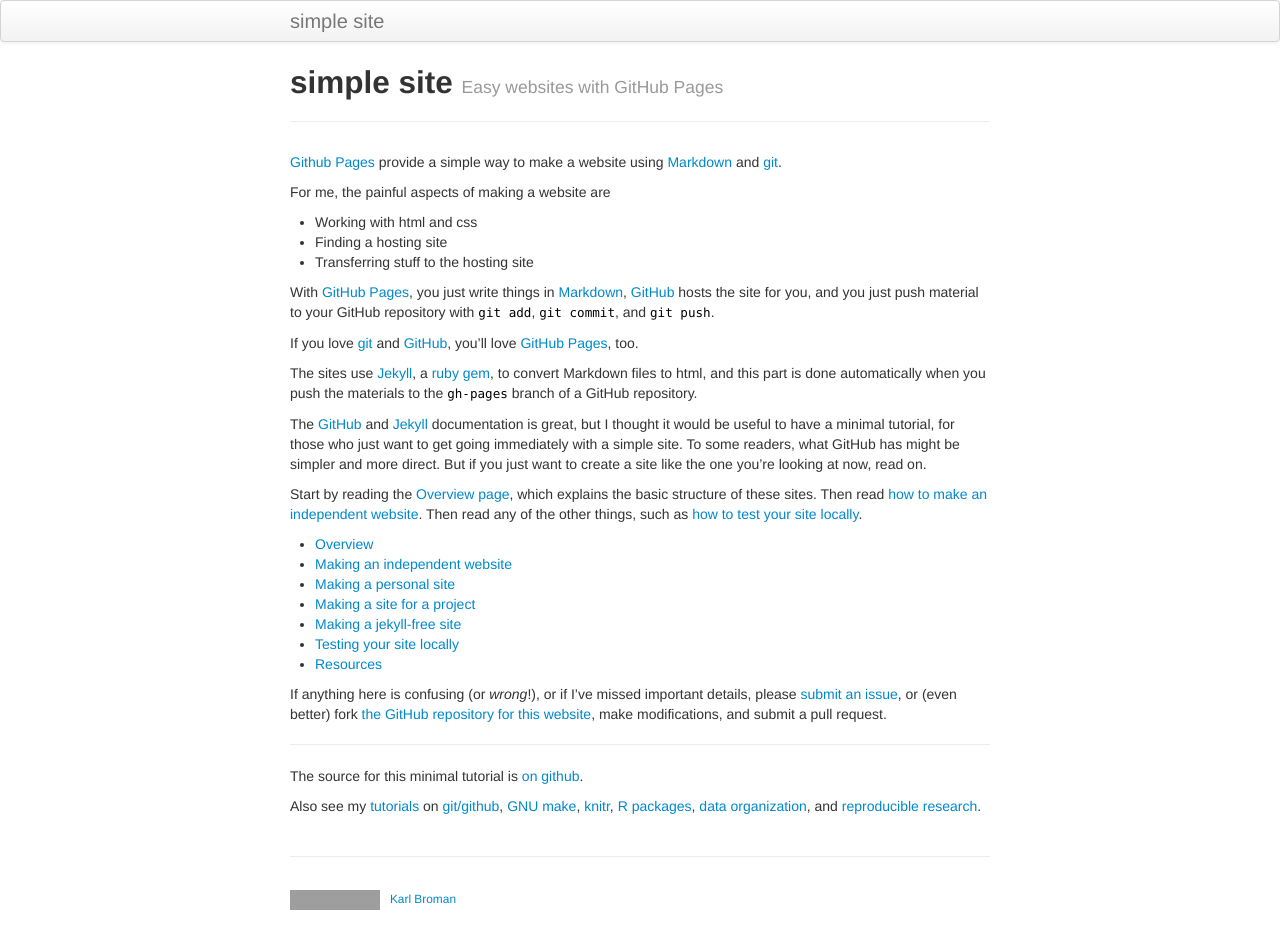
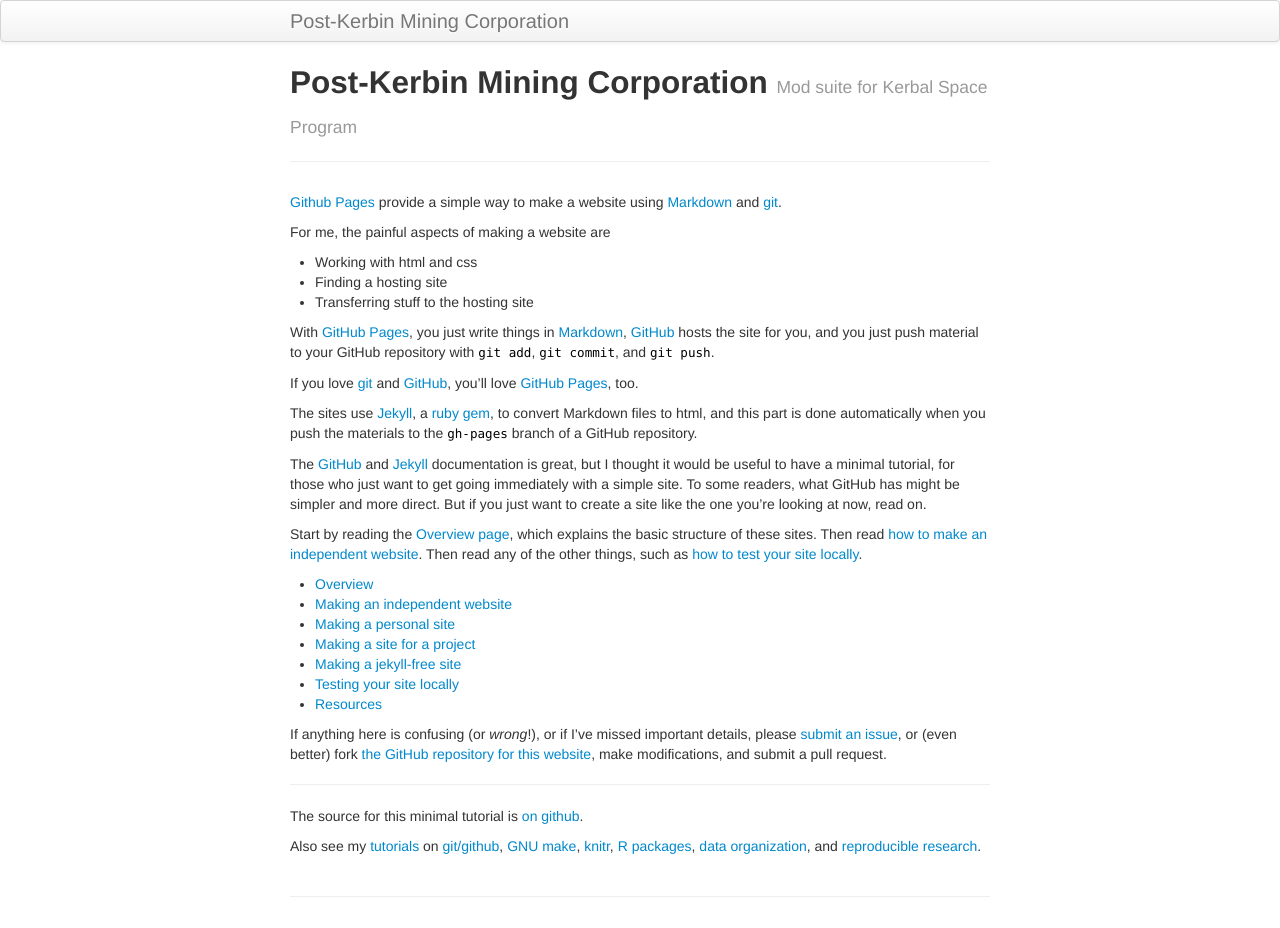
Before and after one commit to ChrisAdderley/post-kerbin, a Jekyll site: the page built from index.md, in a window 1280 px wide. Built offline with Jekyll 4.4.1, drawn with Linux system fonts in a browser that asks for light colours; grey boxes are pictures that could not be loaded.

Commit message:
Adjust configs

```diff
--- a/_config.yml
+++ b/_config.yml
@@ -8,13 +8,12 @@ highlighter: rouge
 # Themes are encouraged to use these universal variables
 # so be sure to set them if your theme uses them.
 #
-title : simple site
+theme: jekyll-theme-slate
+
+title : Post-Kerbin Mining Corporation
 author :
-  name : Karl Broman
-  email : kbroman@gmail.com
-  github : kbroman
-  twitter : kwbroman
-  feedburner : nil
+  name : Chris Adderley
+  github : ChrisAdderley
 
 production_url : http://chrisadderley.github.io/post-kerbin
 
@@ -102,5 +101,3 @@ JB :
   # and include your custom code. Your custom file must be defined at:
   #   ./_includes/custom/[HELPER]
   # where [HELPER] is the name of the helper you are overriding.
-
-theme: jekyll-theme-minimal
--- a/_includes/themes/twitter/default.html
+++ b/_includes/themes/twitter/default.html
@@ -44,10 +44,6 @@
       <hr>
       <footer>
         <p><small>
-  <!-- start of Karl's footer; modify this part -->
-          <a href="http://creativecommons.org/publicdomain/zero/1.0/"><img src="http://i.creativecommons.org/p/zero/1.0/88x31.png" alt="CC0"/></a> &nbsp;
-          <a href="http://kbroman.org">Karl Broman</a>
-  <!-- end of Karl's footer; modify this part -->
         </small></p>
       </footer>
 
--- a/index.md
+++ b/index.md
@@ -1,7 +1,7 @@
 ---
 layout: page
-title: simple site
-tagline: Easy websites with GitHub Pages
+title: Post-Kerbin Mining Corporation
+tagline: Mod suite for Kerbal Space Program
 description: Minimal tutorial on making a simple website with GitHub Pages
 ---
 
```
